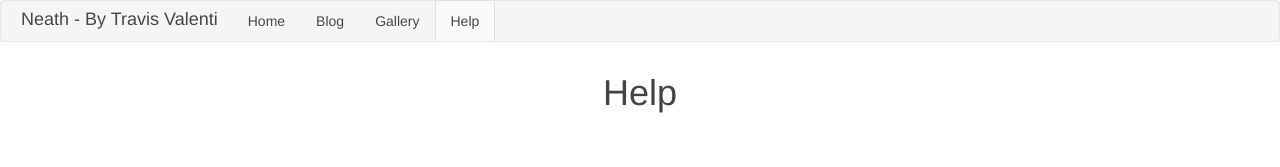
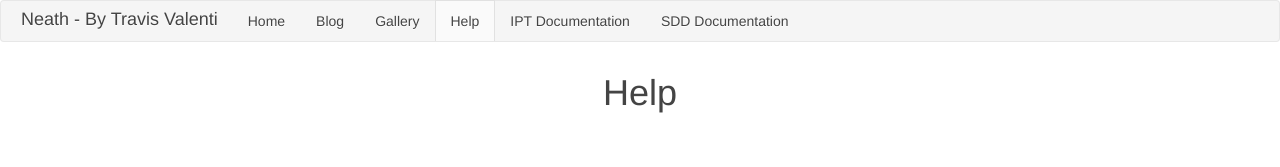
Before and after one commit to travisvalenti/neath, a plain HTML site: page help.html in a window 1280 px wide. Shown: the top 167 px of the page. Drawn offline with Linux system fonts and the light colour scheme.

Commit message:
Update help.html

```diff
--- a/help.html
+++ b/help.html
@@ -23,6 +23,10 @@
 	    	<li><a href="blog.html">Blog</a></li>
 	    	<li><a href="gallery.html">Gallery</a></li>
         <li class="uk-active"><a href="help.html">Help</a></li>
+        	    	<li><a href="https://docs.google.com/document/d/1UQ0m7xGbec8N-QMCHk5he0wg1p0NUUeg2KR8YoI1UdU/edit?usp=sharing">IPT Documentation</a></li>
+	    	<li><a href="https://docs.google.com/document/d/1PBrNUQaimVDDMaysaqjUu_cpoIwwkq1nZPOsVXThrlI/edit?usp=sharing">SDD Documentation</a></li>
+
+
 	    </ul>
 
     </nav>
```
